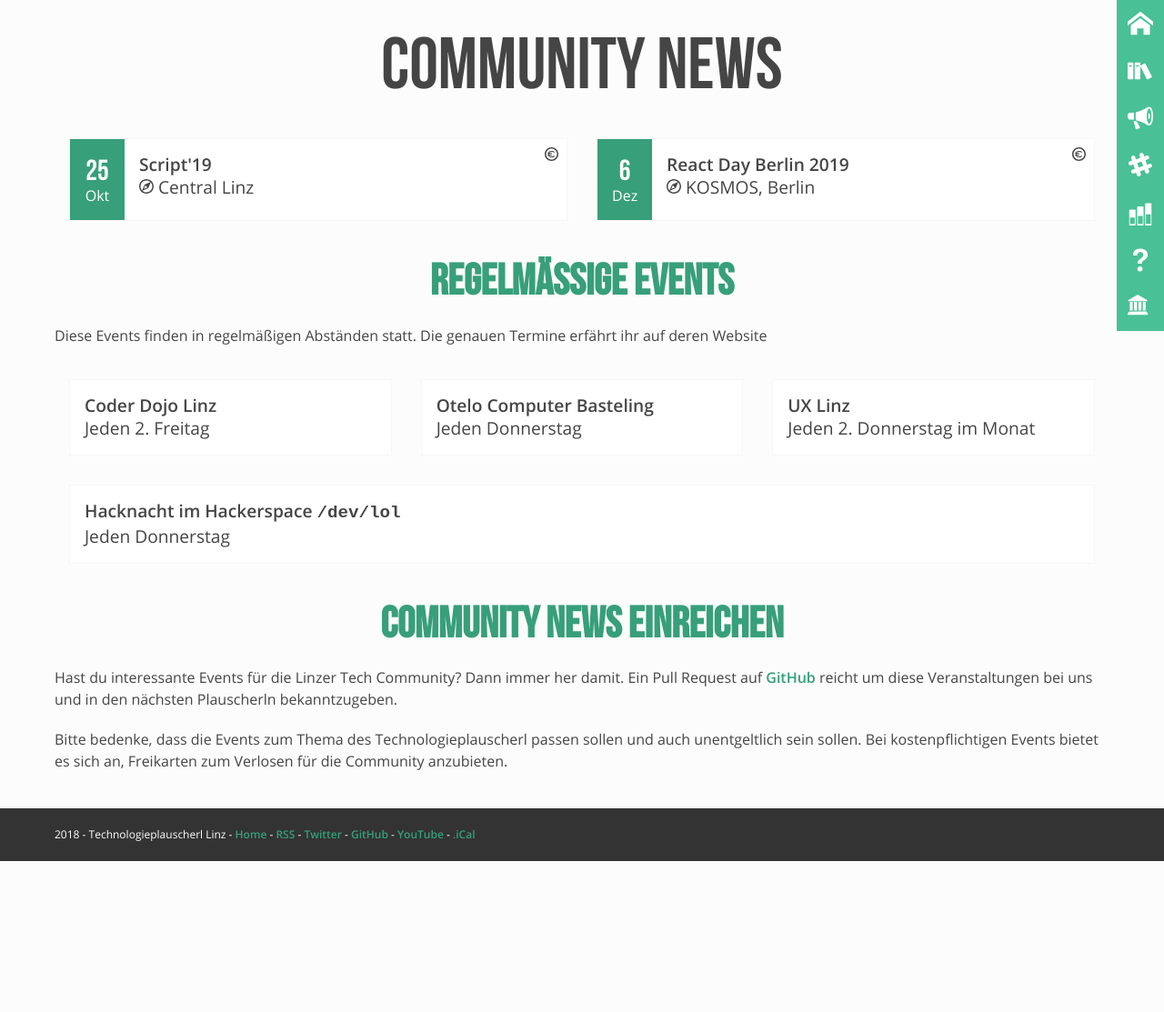
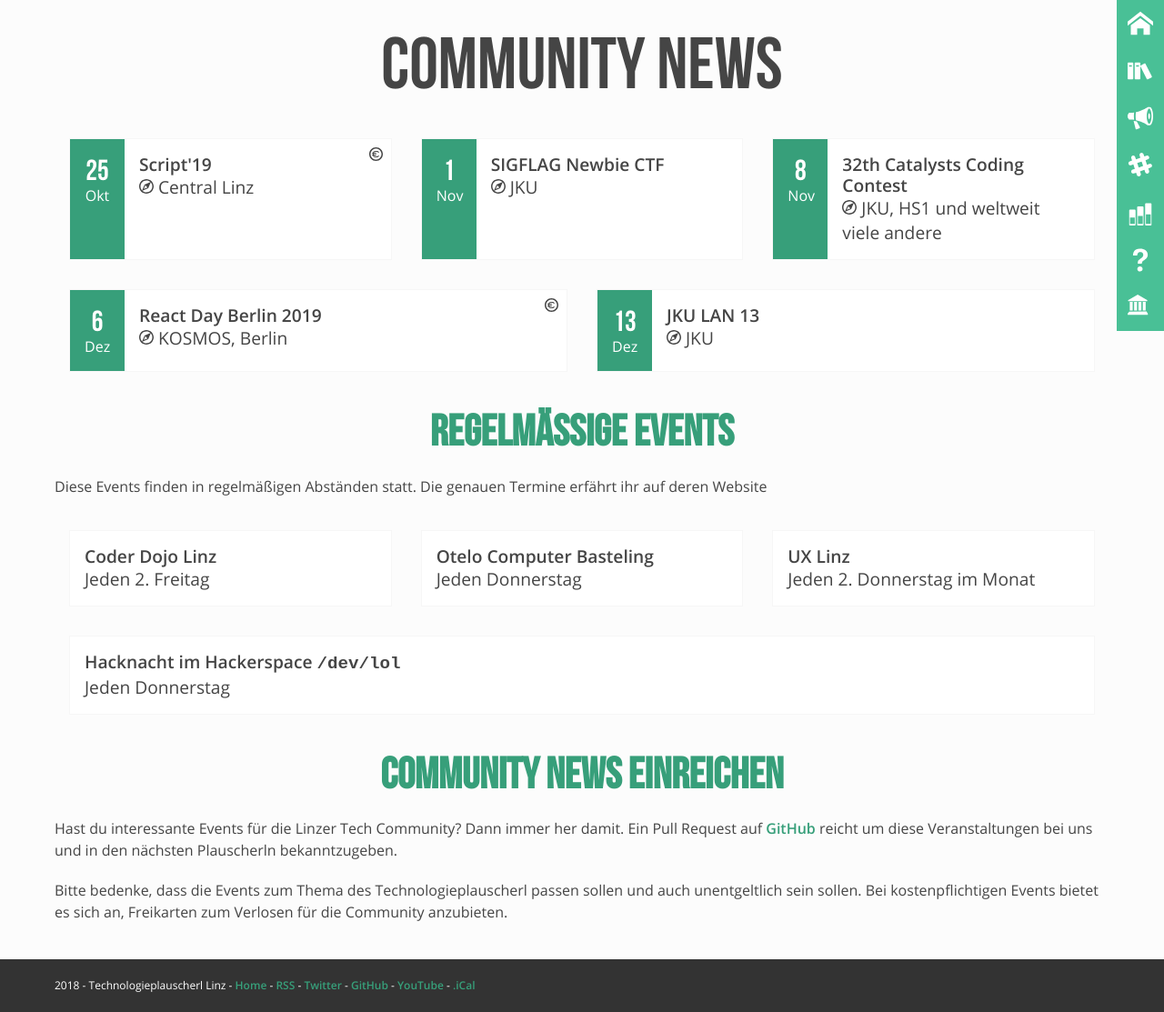
Before and after one commit to mericanAncer127/plauscherl, a Jekyll site: the page built from pages/community-news.html, in a window 1280 px wide. Shown: the whole page at 91% size. Built offline with Jekyll 4.4.1, drawn with Linux system fonts in a browser that asks for light colours; before the commit the page ends 947 px from its top, so only the background shows below that.

Commit message:
JKU Events

```diff
--- a/_data/community.yml
+++ b/_data/community.yml
@@ -340,6 +340,11 @@
       location: JKU, HS1 und weltweit viele andere
       date: 2019-03-22
       link: https://register.codingcontest.org/
+    -
+      name: "32th Catalysts Coding Contest"
+      location: JKU, HS1 und weltweit viele andere
+      date: 2019-11-08
+      link: https://register.codingcontest.org/
 -
   id: factory300
   name: "Factory300"
@@ -475,6 +480,16 @@
       location: JKU
       date: 2018-07-10
       link: https://www.facebook.com/events/1768716099873839/
+    -
+      name: "JKU LAN 13"
+      location: JKU
+      date: 2019-12-13
+      link: https://www.facebook.com/jkugames/
+    -
+      name: "SIGFLAG Newbie CTF"
+      location: JKU
+      date: 2019-11-01
+      link: https://www.sigflag.at/events/#newbie
 -
   id: jku-im
   name: "JKU Informationsmanagement"
```
